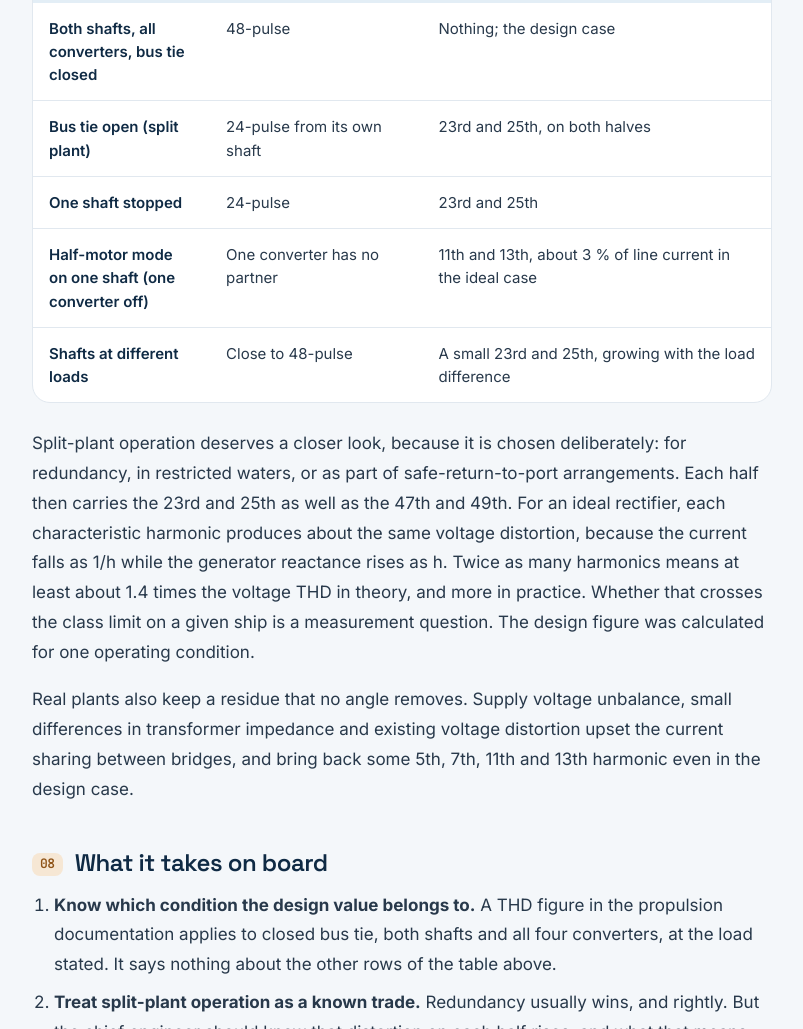
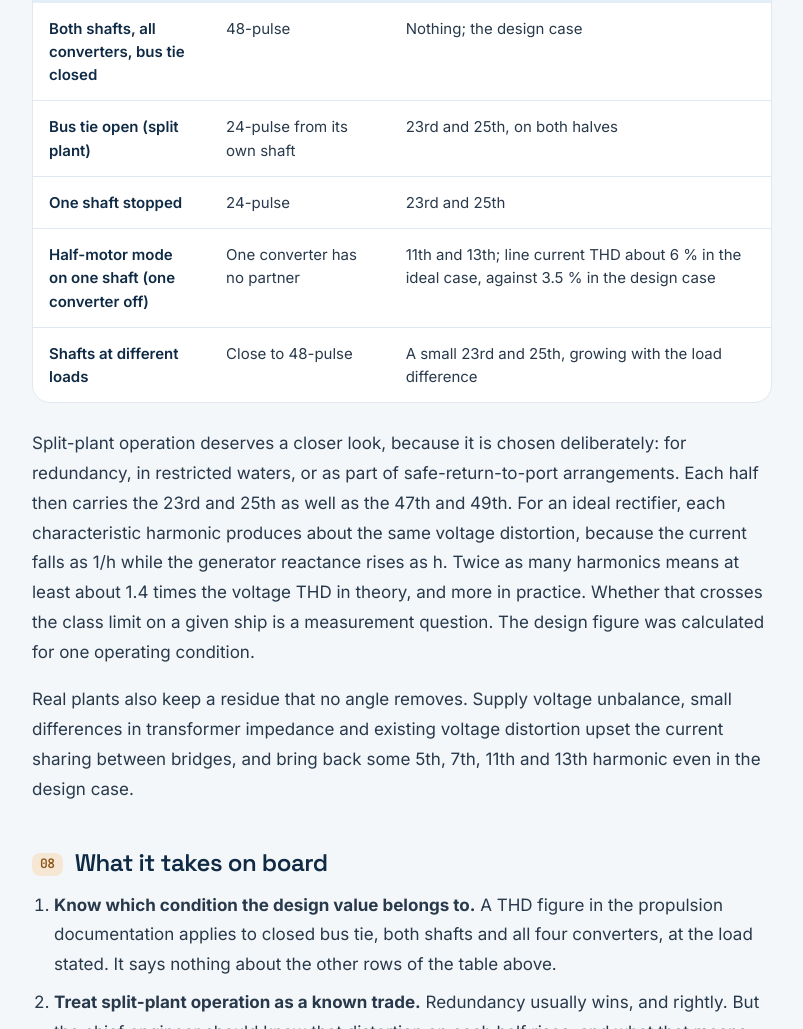
Before and after one commit to etoonikolovb-rgb/ognyanbaltadzhiev.com, a plain HTML site: page articles/48-pulse-rectification/index.html in a window 1280 px wide. Shown: the part 3969-4998 px from the top of the page, without its empty margins (238-1041 px from the left). Drawn offline with Linux system fonts and the light colour scheme.

Commit message:
Article 3: half-motor row gives total THD (6 %), not the 11th alone
Co-Authored-By: Claude Opus 5.5 <noreply@anthropic.com>
Claude-Session: https://claude.ai/code/session_013jNXiPRSwyzNFETgDR4Zkk

```diff
--- a/articles/48-pulse-rectification/index.html
+++ b/articles/48-pulse-rectification/index.html
@@ -205,7 +205,7 @@
         <tr><th scope="row">Both shafts, all converters, bus tie closed</th><td>48-pulse</td><td>Nothing; the design case</td></tr>
         <tr><th scope="row">Bus tie open (split plant)</th><td>24-pulse from its own shaft</td><td>23rd and 25th, on both halves</td></tr>
         <tr><th scope="row">One shaft stopped</th><td>24-pulse</td><td>23rd and 25th</td></tr>
-        <tr><th scope="row">Half-motor mode on one shaft (one converter off)</th><td>One converter has no partner</td><td>11th and 13th, about 3&nbsp;% of line current in the ideal case</td></tr>
+        <tr><th scope="row">Half-motor mode on one shaft (one converter off)</th><td>One converter has no partner</td><td>11th and 13th; line current THD about 6&nbsp;% in the ideal case, against 3.5&nbsp;% in the design case</td></tr>
         <tr><th scope="row">Shafts at different loads</th><td>Close to 48-pulse</td><td>A small 23rd and 25th, growing with the load difference</td></tr>
       </tbody>
     </table>
```
